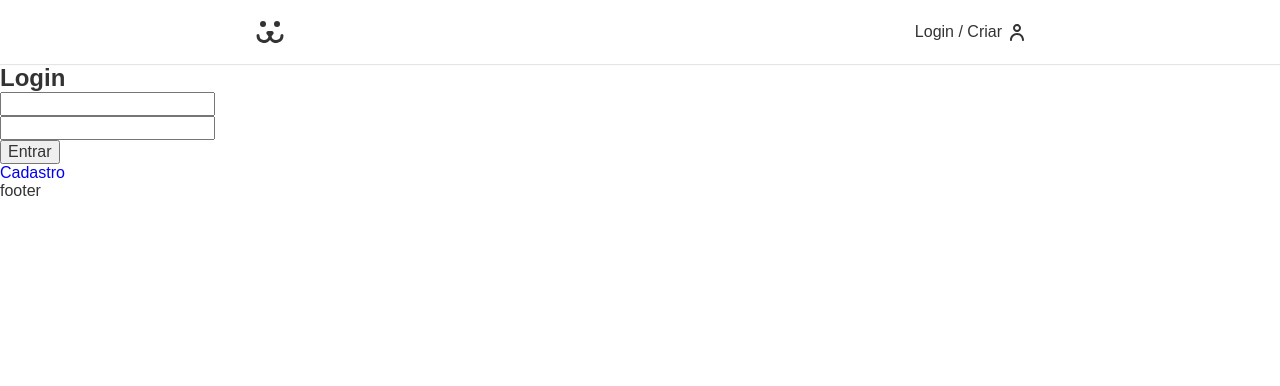
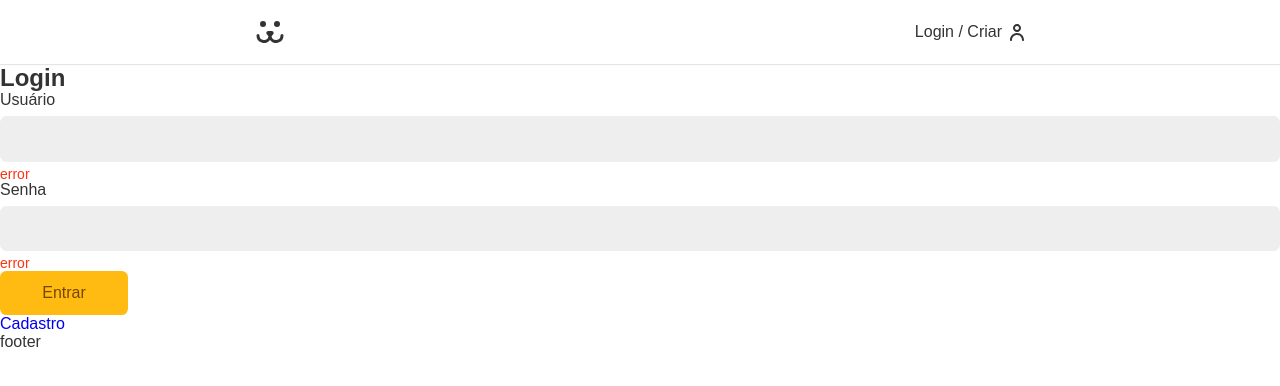
Before and after one commit to Thiagobarroso/dogs, a React (Vite) app: page /login in a window 1280 px wide. Shown: the top 386 px of the page. Built offline with nearby package versions, Linux system fonts and the light colour scheme.

Commit message:
Configurando error login

```diff
--- a/src/Components/Forms/Button.jsx
+++ b/src/Components/Forms/Button.jsx
@@ -1,8 +1,12 @@
 import React from "react";
 import styles from "./Button.module.css";
 
-function Button() {
-  return <button className={styles.button} />;
+function Button({ children, ...props }) {
+  return (
+    <button {...props} className={styles.button}>
+      {children}
+    </button>
+  );
 }
 
 export default Button;
--- a/src/Components/Forms/Button.module.css
+++ b/src/Components/Forms/Button.module.css
@@ -0,0 +1,26 @@
+.button {
+  font-size: 1rem;
+  font-family: var(--type-first);
+  cursor: pointer;
+  border: none;
+  border-radius: 0.4rem;
+  background: #fb1;
+  color: #764701;
+  min-width: 8rem;
+  padding: 0.8rem 1.2rem;
+  box-sizing: border-box;
+  transition: 0.1s;
+}
+
+.button:hover,
+.button:focus {
+  outline: none;
+  box-shadow:
+    0 0 0 3px #fea,
+    0 0 0 4px #fb1;
+}
+
+.button:disabled {
+  opacity: 0.5;
+  cursor: wait;
+}
--- a/src/Components/Forms/Input.jsx
+++ b/src/Components/Forms/Input.jsx
@@ -1,8 +1,16 @@
 import React from "react";
 import styles from "./Input.module.css";
 
-function Input() {
-  return <input className={styles.input} />;
+function Input({ label, type, name }) {
+  return (
+    <div className={styles.wrapper}>
+      <label htmlFor={name} className={styles.label}>
+        {label}
+      </label>
+      <input id={name} name={name} className={styles.input} type={type} />
+      <p className={styles.error}>error</p>
+    </div>
+  );
 }
 
 export default Input;
--- a/src/Components/Forms/Input.module.css
+++ b/src/Components/Forms/Input.module.css
@@ -0,0 +1,35 @@
+.wrapeer {
+  margin-bottom: 1rem;
+}
+
+input {
+  border: 1px solid #eee;
+  display: block;
+  width: 100%;
+  font-size: 1rem;
+  padding: 0.8rem;
+  border-radius: 0.4rem;
+  background: #eee;
+  transition: 0.1s;
+}
+
+.input:focus,
+.input:hover {
+  outline: none;
+  border-color: #fb1;
+  background-color: white;
+  box-shadow: 0 0 0 3px #fea;
+}
+
+.label {
+  display: block;
+  font-size: 1rem;
+  line-height: 1;
+  padding-bottom: 0.5rem;
+}
+
+.error {
+  color: #f31;
+  font-size: 0.875rem;
+  margin-top: 0.25rem;
+}
--- a/src/Components/Login/LoginForm.jsx
+++ b/src/Components/Login/LoginForm.jsx
@@ -1,5 +1,7 @@
 import React from "react";
 import { Link } from "react-router-dom";
+import Input from "../Forms/Input";
+import Button from "../Forms/Button";
 
 function LoginForm() {
   const [username, setUsername] = React.useState("");
@@ -28,19 +30,9 @@
     <section>
       <h1>Login</h1>
       <form action="" onSubmit={handleSubmit}>
-        <input
-          type="text"
-          value={username}
-          onChange={({ target }) => setUsername(target.value)}
-        />
-
-        <input
-          type="text"
-          value={password}
-          onChange={({ target }) => setPassword(target.value)}
-        />
-
-        <button>Entrar</button>
+        <Input label="Usuário" type="text" name="username" />
+        <Input label="Senha" type="password" name="password" />
+        <Button>Entrar</Button>
       </form>
       <Link to="/login/criar">Cadastro</Link>
     </section>
```
